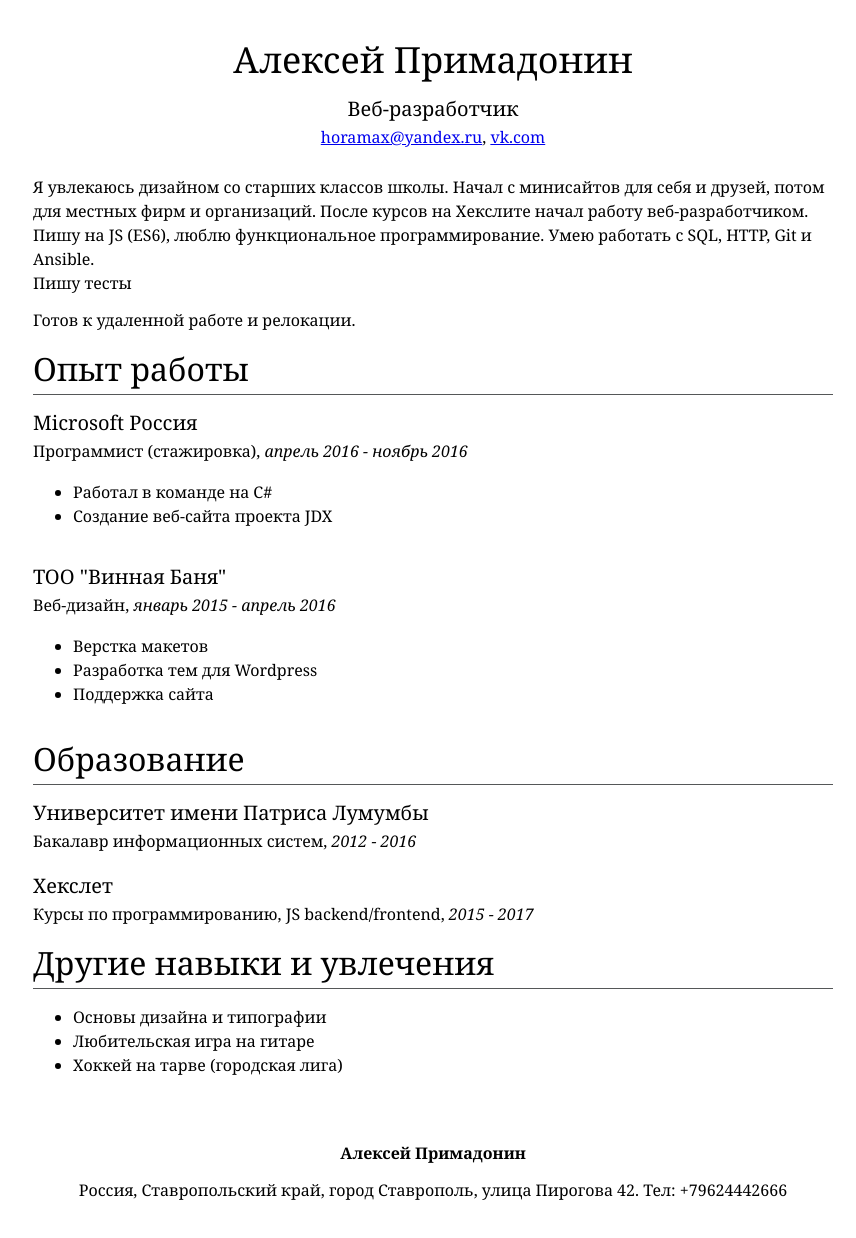
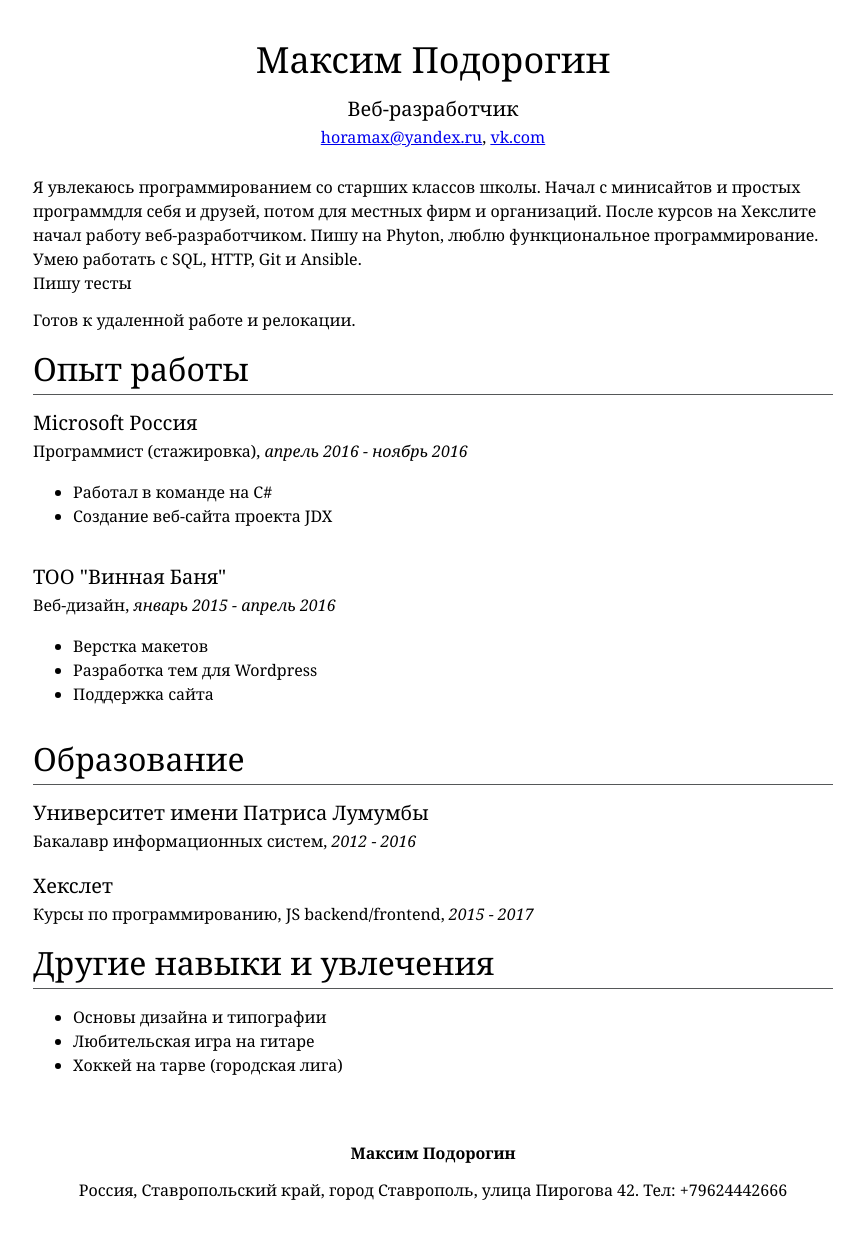
Before and after one commit to Horocek/Hexlet, a plain HTML site: page index.html in a window 1280 px wide. Shown: the whole page, without its empty margins (207-1063 px from the left). Drawn offline with Linux system fonts and the light colour scheme.

Commit message:
Update index.html

```diff
--- a/index.html
+++ b/index.html
@@ -3,11 +3,11 @@
   <head>
     <link rel="stylesheet" href="style.css">
     <meta charset="UTF-8">
-    <title>Моё резюме</title>
+    <title>Резюме программиста</title>
   </head>
   <body>
     <div id="header">
-      <h1>Алексей Примадонин</h1>
+      <h1>Максим Подорогин</h1>
       <h3>Веб-разработчик</h3>
       <p>
         <a href="mailto:horamax@yandex.ru">horamax@yandex.ru</a>,
@@ -17,9 +17,9 @@
     </div>
 
     <div id="main">
-        <p>Я увлекаюсь дизайном со старших классов школы. Начал с минисайтов для себя и друзей,
+        <p>Я увлекаюсь программированием со старших классов школы. Начал с минисайтов и простых программдля себя и друзей,
       потом для местных фирм и организаций. После курсов на Хекслите начал
-      работу веб-разработчиком. Пишу на JS (ES6), люблю функциональное программирование.
+      работу веб-разработчиком. Пишу на Phyton, люблю функциональное программирование.
       Умею работать с SQL, HTTP, Git и Ansible. <br> Пишу тесты
     </p>
     <p>Готов к удаленной работе и релокации.</p>
@@ -52,7 +52,7 @@
       </ul>
     </div>
     <div id="footer">
-      <p><b>Алексей Примадонин</b></p>
+      <p><b>Максим Подорогин</b></p>
       <p>Россия, Ставропольский край, город Ставрополь, улица Пирогова 42. Тел: +79624442666</p>
     </div>
   </body>
```
